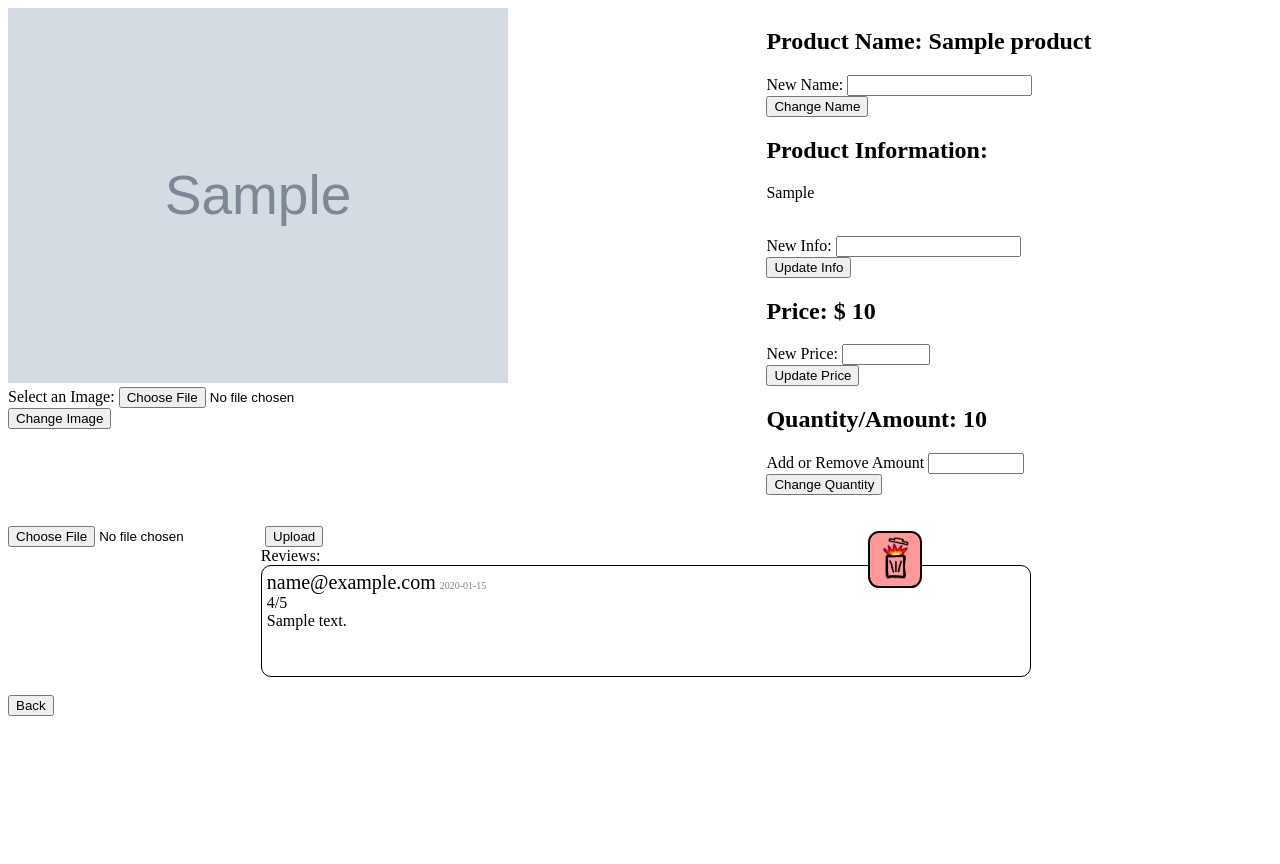
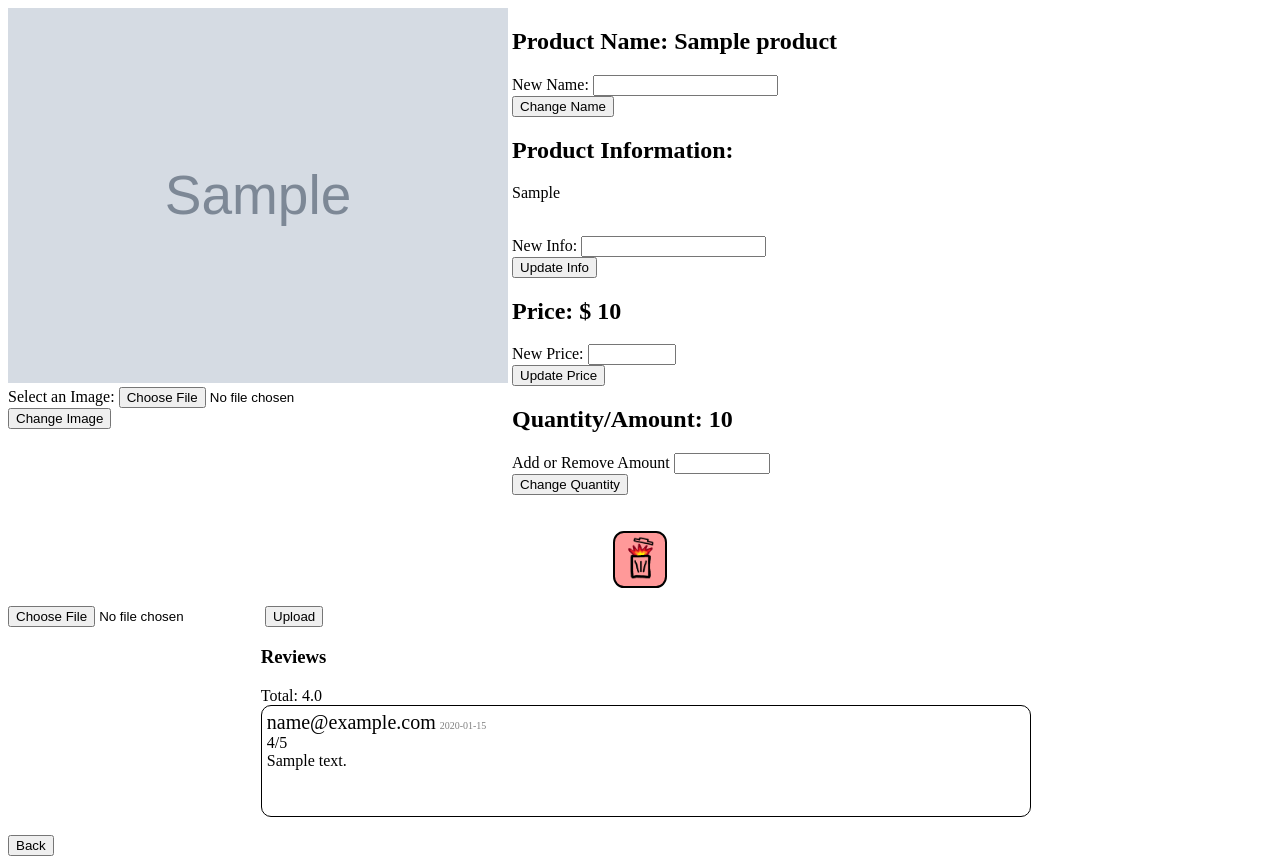
Before and after one commit to jakobkieri/D0018E_Grupp7, a Flask app: page /admin/product in a window 1280 px wide. Before the commit the page ends 716 px from the top, so only its background shows below. Run offline with Flask 3, Linux system fonts and the light colour scheme; the visitor is signed in with stand-in values (Sample User, id 1); tables that the repository leaves empty hold one stand-in row (values such as "Sample post"); grey boxes marked "Sample" are stand-in pictures.

Commit message:
visual fixes

```diff
--- a/code/Admin/admin.py
+++ b/code/Admin/admin.py
@@ -112,8 +112,15 @@ def product():
     sql = "SELECT * FROM Reviews WHERE pro_ID = %s"
     cursor.execute(sql, (session["pro_ID"]))
     reviews = list(cursor.fetchall())
+    ratings = []
+    for review in reviews:
+        ratings.append(int(review["nr_stars"]))
+    if len(ratings) > 0:
+        avg_rev = str(sum(ratings) / len(ratings))
+    else:
+        avg_rev = "No reviews"
     connection.close()
-    return render_template("AdmProduct.html", title="Admin Product", product = result, reviews = reviews)
+    return render_template("AdmProduct.html", title="Admin Product", product = result, reviews = reviews, avg_rev = avg_rev)
 
 
 @admin_bp.route("/enter", methods=["GET", "POST"])
--- a/code/Admin/static/css/style.css
+++ b/code/Admin/static/css/style.css
@@ -17,7 +17,7 @@
 }
 
 .product-view {
-    float: right;   /* Position the element to the right */
+    display: inline-block;   /* Position the element to the right */
     width: 40%;
 /*
     border: 3px solid #73AD21;
@@ -193,9 +193,11 @@
 }
 
 .pro-img-space {
+    vertical-align: top;
     width: 500px;
     height: 500px;
     max-width: 50%;
+    display: inline-block;
 }
 .pro-img-space img {
     width: 100%;
--- a/code/Admin/templates/AdmProduct.html
+++ b/code/Admin/templates/AdmProduct.html
@@ -4,6 +4,22 @@
 {% endblock %}
 
 {% block body %}
+
+
+<div class="pro-img-space">
+    <img src="{{url_for('.static', filename = 'images/')}}{{ product['pro_img'] }}">
+
+    <form action="{{ url_for('admin.change_image') }}" method="POST">
+
+        <input type="hidden" name="pro_ID" value="{{product['pro_ID']}}">
+
+        <label for="newImg">Select an Image:</label>
+        <input type="file" id="newImg" name="newImg" accept=".png,.jpg"><br>
+
+        <input type="submit" value="Change Image">
+    </form>
+</div>
+
 
 <div class="product-view">
 
@@ -80,21 +96,6 @@
 
 </div>
 
-
-<div class="pro-img-space">
-    <img src="{{url_for('.static', filename = 'images/')}}{{ product['pro_img'] }}">
-
-    <form action="{{ url_for('admin.change_image') }}" method="POST">
-
-        <input type="hidden" name="pro_ID" value="{{product['pro_ID']}}">
-
-        <label for="newImg">Select an Image:</label>
-        <input type="file" id="newImg" name="newImg" accept=".png,.jpg"><br>
-
-        <input type="submit" value="Change Image">
-    </form>
-</div>
-
 <div> <br>
     <form action="{{ url_for('admin.upload_image') }}" method="POST" enctype="multipart/form-data">
 
@@ -106,7 +107,8 @@
 </div>
 
 <div class = "comment-space">
-    Reviews: <br>
+    <h3> Reviews </h3>
+    Total: {{avg_rev}} <br>
     {% for review in reviews %}
     <div class = "comment">
         <div class = "comment-acc">
```
Also changed, not shown: code/Customer/static/css/style.css (+8 -1 lines), code/Customer/templates/CusProduct.html (+5 -6 lines).
